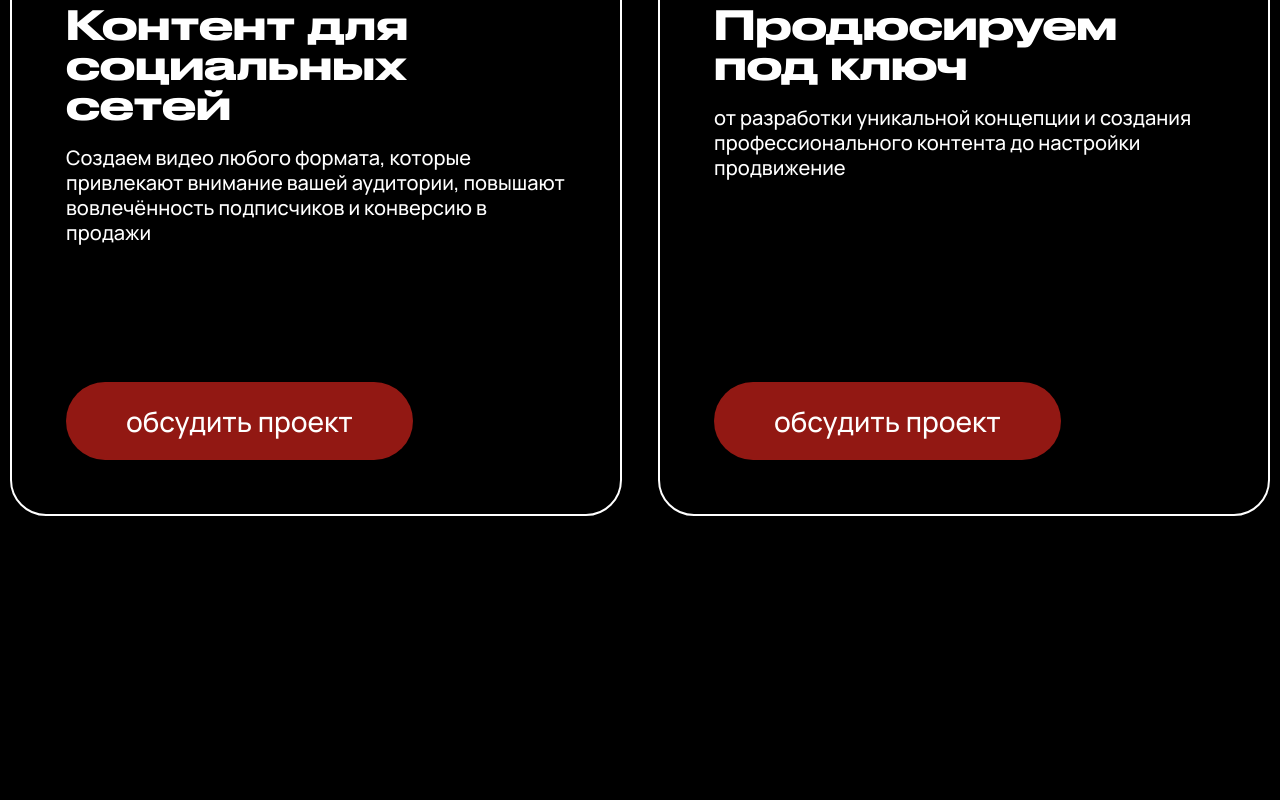
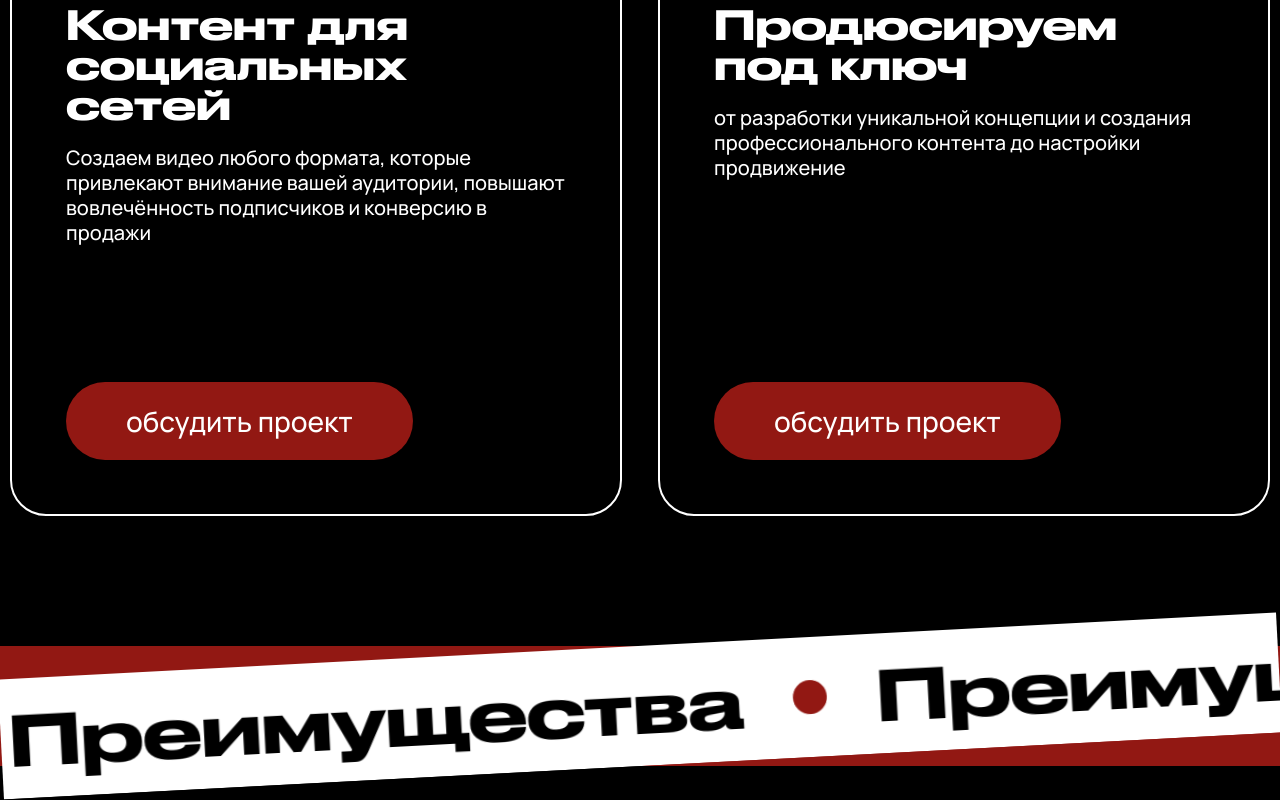
Before and after one commit to FofanZzZ/names, a plain HTML site: page index.html in a window 1280 px wide. Shown: the part 6771-7571 px from the top of the page. Before the commit the page ends 7417 px from the top, so only its background shows below. Drawn offline with nearby package versions, Linux system fonts and the light colour scheme.

Commit message:
added animation

```diff
--- a/assets/css/style.css
+++ b/assets/css/style.css
@@ -510,3 +510,58 @@ a {
         color: #921813;
     }
 }
+
+.animation-block {
+    position: relative;
+}
+
+.horizontal-strip__red {
+    position: absolute;
+    left: 50%;
+    transform: translate(-50%);
+    width: 100vw;
+    height: 120px;
+    background-color: #921813;
+}
+
+@keyframes ticker {
+  0% { transform: translateX(0); }
+  100% { transform: translateX(-50%); }
+}
+
+.horizontal-strip {
+    width: 100vw;
+    height: 120px;
+    overflow-x: hidden;
+    transform: rotate(-3deg);
+}
+
+.horizontal-strip__anim {
+    display: flex;
+    flex-direction: row;
+    align-items: center;
+    gap: 50px;
+    width: fit-content;
+    animation: ticker 15s linear infinite;
+    -webkit-transform-style: preserve-3d;
+    height: 120px;
+    background-color: #FFF;
+}
+
+.anim {
+    font-family: 'DrukWideCyr-Medium';
+    font-weight: 500;
+    font-size: 69px;
+    line-height: 100%;
+    color: #000;
+    white-space: nowrap;
+    -webkit-backface-visibility: hidden;
+}
+
+.red-dot {
+    display: block;
+    width: 34px;
+    height: 34px;
+    border-radius: 100%;
+    background: #921813;
+}
--- a/index.html
+++ b/index.html
@@ -320,6 +320,38 @@
                 </div>
             </div>
         </div>
+        <div class="animation-block">
+            <div class="horizontal-strip__red"></div>
+            <div class="horizontal-strip">
+                <div class="horizontal-strip__anim">
+                    <span class="anim">Преимущества</span>
+                    <span class="anim"><span class="red-dot"></span></span>
+                    <span class="anim">Преимущества</span>
+                    <span class="anim"><span class="red-dot"></span></span>
+                    <span class="anim">Преимущества</span>
+                    <span class="anim"><span class="red-dot"></span></span>
+                    <span class="anim">Преимущества</span>
+                    <span class="anim"><span class="red-dot"></span></span>
+                    <span class="anim">Преимущества</span>
+                    <span class="anim"><span class="red-dot"></span></span>
+                    <span class="anim">Преимущества</span>
+                    <span class="anim"><span class="red-dot"></span></span>
+                    <span class="anim">Преимущества</span>
+                    <span class="anim"><span class="red-dot"></span></span>
+                    <span class="anim">Преимущества</span>
+                    <span class="anim"><span class="red-dot"></span></span>
+                    <span class="anim">Преимущества</span>
+                    <span class="anim"><span class="red-dot"></span></span>
+                    <span class="anim">Преимущества</span>
+                    <span class="anim"><span class="red-dot"></span></span>
+                    <span class="anim">Преимущества</span>
+                    <span class="anim"><span class="red-dot"></span></span>
+                    <span class="anim">Преимущества</span>
+                    <span class="anim"><span class="red-dot"></span></span>
+                </div>
+            </div>
+        </div>
+
 
     </div>
 
```
